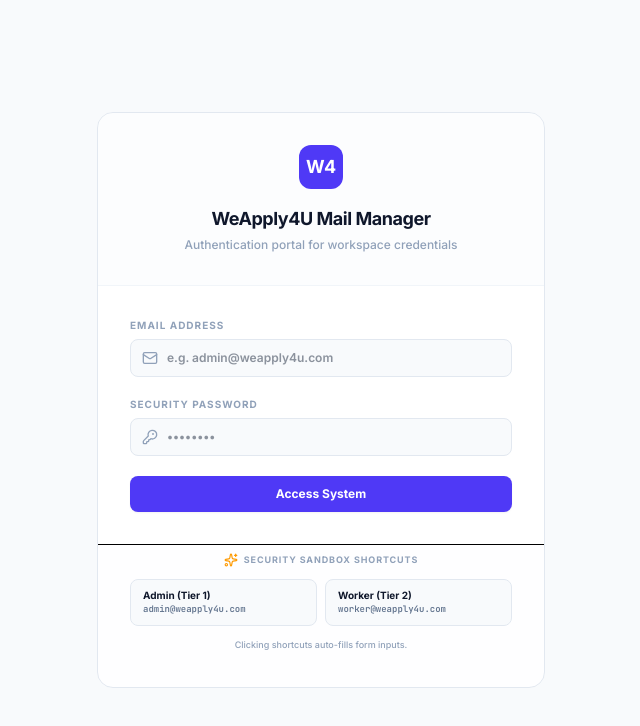
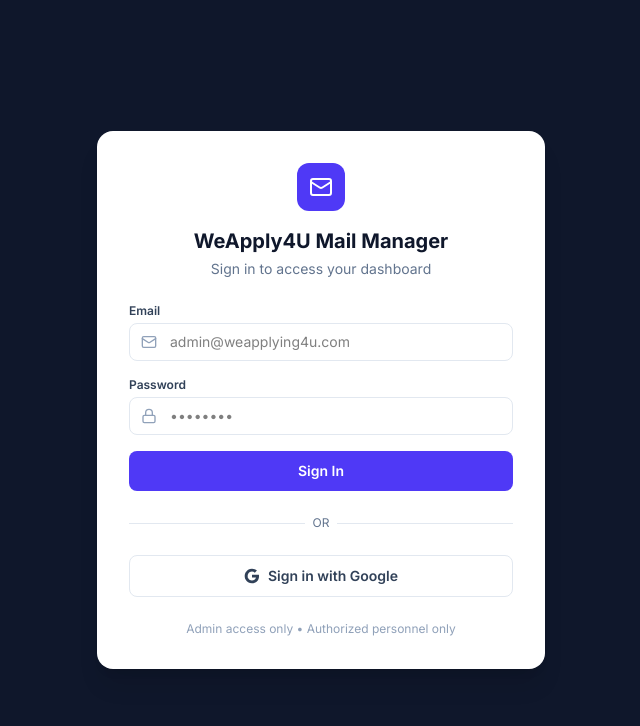
Before and after one commit to badejumo3-spec/weapply-mail-manager, a React (Vite) app: page / in a window 1280 px wide. Shown: the top 726 px of the page, without its empty margins (319-959 px from the left). Built offline with nearby package versions, Linux system fonts and the light colour scheme.

Commit message:
Add Google OAuth login for admins

```diff
--- a/src/App.tsx
+++ b/src/App.tsx
@@ -24,7 +24,29 @@
   const [syncing, setSyncing] = useState(false);
   const [panelError, setPanelError] = useState<string | null>(null);
   const [selectedEmail, setSelectedEmail] = useState<Email | null>(null);
+  const [oauthError, setOauthError] = useState<string | null>(null); // ✅ NEW: OAuth Error State
 
+  // ✅ NEW: Handle OAuth Token from URL (Must run on mount)
+  useEffect(() => {
+    const urlParams = new URLSearchParams(window.location.search);
+    const oauthToken = urlParams.get("token");
+    const oauthStatus = urlParams.get("oauth");
+
+    if (oauthToken && !token) {
+      localStorage.setItem("token", oauthToken);
+      setToken(oauthToken);
+      // Clean URL without refreshing
+      window.history.replaceState({}, document.title, "/");
+    }
+
+    if (oauthStatus === "denied") {
+      setOauthError("Access denied. Only authorized admin emails can login.");
+    } else if (oauthStatus === "error") {
+      setOauthError("OAuth login failed. Please try again.");
+    }
+  }, []);
+
+  // ✅ Existing: Validate Token and Fetch User
   useEffect(() => {
     const fetchMe = async () => {
       if (!token) {
@@ -63,6 +85,7 @@
     setToken(newToken);
     setUser(loggedUser);
     setActiveTab("otps");
+    setOauthError(null);
   };
 
   const handleLogout = () => {
@@ -72,6 +95,7 @@
     setEmailQueue([]);
     setClients([]);
     setLogs([]);
+    setOauthError(null);
   };
 
   const fetchEmails = useCallback(async () => {
@@ -216,7 +240,7 @@
   }
 
   if (!token || !user) {
-    return <Login onSuccess={handleLoginSuccess} />;
+    return <Login onSuccess={handleLoginSuccess} oauthError={oauthError} />;
   }
 
   // ✅ ThemeProvider MUST wrap the entire return JSX
@@ -233,10 +257,30 @@
         />
 
         <main className="flex-1 p-8 overflow-y-auto h-screen relative scrollbar">
+          {/* ✅ Show OAuth Error if present */}
+          {oauthError && (
+            <div className="mb-6 flex items-start space-x-2.5 p-4 rounded-xl bg-rose-50 dark:bg-rose-900/20 text-rose-800 dark:text-rose-300 text-xs font-semibold border border-rose-200 dark:border-rose-800">
+              <AlertCircle className="h-4.5 w-4.5 shrink-0" />
+              <span>{oauthError}</span>
+              <button
+                onClick={() => setOauthError(null)}
+                className="ml-auto text-rose-500 hover:text-rose-700"
+              >
+                ✕
+              </button>
+            </div>
+          )}
+
           {panelError && (
-            <div className="mb-6 flex items-start space-x-2.5 p-4 rounded-xl bg-amber-50 text-amber-800 text-xs font-semibold border border-amber-200">
+            <div className="mb-6 flex items-start space-x-2.5 p-4 rounded-xl bg-amber-50 dark:bg-amber-900/20 text-amber-800 dark:text-amber-300 text-xs font-semibold border border-amber-200 dark:border-amber-800">
               <AlertCircle className="h-4.5 w-4.5 shrink-0" />
               <span>{panelError}</span>
+              <button
+                onClick={() => setPanelError(null)}
+                className="ml-auto text-amber-500 hover:text-amber-700"
+              >
+                ✕
+              </button>
             </div>
           )}
 
--- a/src/components/Login.tsx
+++ b/src/components/Login.tsx
@@ -1,25 +1,20 @@
 import { useState } from "react";
-import { KeyRound, Mail, AlertCircle, ShieldAlert, Sparkles } from "lucide-react";
+import { Mail, Lock, Loader2, AlertCircle } from "lucide-react";
 
 interface LoginProps {
-  onSuccess: (token: string, user: { id: number; name: string; email: string; role: "ADMIN" | "WORKER" }) => void;
+  onSuccess: (token: string, user: any) => void;
 }
 
 export default function Login({ onSuccess }: LoginProps) {
   const [email, setEmail] = useState("");
   const [password, setPassword] = useState("");
-  const [error, setError] = useState<string | null>(null);
   const [loading, setLoading] = useState(false);
+  const [error, setError] = useState("");
 
-  const handleSubmit = async (e: React.FormEvent) => {
+  const handleLogin = async (e: React.FormEvent) => {
     e.preventDefault();
-    if (!email || !password) {
-      setError("Please fill out all login credentials.");
-      return;
-    }
-
-    setError(null);
     setLoading(true);
+    setError("");
 
     try {
       const res = await fetch("/api/auth/login", {
@@ -28,125 +23,121 @@
         body: JSON.stringify({ email, password }),
       });
 
+      if (!res.ok) {
         const data = await res.json();
-      if (!res.ok) {
-        throw new Error(data.error || "Authentication failed.");
+        throw new Error(data.error || "Login failed");
       }
 
+      const data = await res.json();
       onSuccess(data.token, data.user);
     } catch (err: any) {
-      setError(err?.message || "Inability to contact service database.");
+      setError(err.message);
     } finally {
       setLoading(false);
     }
   };
 
-  // Pre-seed helper connections for fast verification
-  const handleShortcutLogin = (role: "ADMIN" | "WORKER") => {
-    if (role === "ADMIN") {
-      setEmail("admin@weapply4u.com");
-      setPassword("admin123");
-    } else {
-      setEmail("worker@weapply4u.com");
-      setPassword("worker123");
-    }
-    setError(null);
+  const handleGoogleLogin = () => {
+    // Redirect to Google OAuth
+    window.location.href = "/api/oauth/google";
   };
 
   return (
-    <div id="login-container" className="min-h-screen flex items-center justify-center bg-slate-50 px-4 py-12">
-      <div
-        id="login-wrapper"
-        className="w-full max-w-md bg-white rounded-2xl border border-slate-200 overflow-hidden"
-      >
-        <div className="px-8 py-8 text-center bg-slate-50/40 border-b border-slate-100">
-          <div className="mx-auto h-11 w-11 bg-indigo-600 text-white flex items-center justify-center rounded-xl font-bold text-lg select-none">
-            W4
+    <div className="min-h-screen flex items-center justify-center bg-slate-900 p-4">
+      <div className="w-full max-w-md bg-white rounded-2xl shadow-xl p-8 space-y-6">
+        <div className="text-center">
+          <div className="w-12 h-12 bg-indigo-600 rounded-xl flex items-center justify-center mx-auto mb-4">
+            <Mail className="h-6 w-6 text-white" />
           </div>
-          <h1 className="mt-4 text-lg font-bold text-slate-900 tracking-tight">WeApply4U Mail Manager</h1>
-          <p className="mt-1 text-xs text-slate-400 font-medium">Authentication portal for workspace credentials</p>
+          <h1 className="text-xl font-bold text-slate-900">WeApply4U Mail Manager</h1>
+          <p className="text-sm text-slate-500 mt-1">Sign in to access your dashboard</p>
         </div>
 
-        <form onSubmit={handleSubmit} className="p-8 space-y-5">
         {error && (
-            <div className="flex items-start space-x-2.5 p-3.5 rounded-xl bg-rose-50 text-rose-700 text-xs font-semibold border border-rose-100 animate-pulse italic">
-              <AlertCircle className="h-4 w-4 shrink-0 mt-0.5" />
+          <div className="flex items-center gap-2 p-3 rounded-lg bg-red-50 text-red-700 text-sm">
+            <AlertCircle className="h-4 w-4 shrink-0" />
             <span>{error}</span>
           </div>
         )}
 
-          <div className="space-y-1.5">
-            <label className="text-[10px] font-bold text-slate-400 uppercase tracking-widest block">Email Address</label>
+        <form onSubmit={handleLogin} className="space-y-4">
+          <div>
+            <label className="block text-xs font-semibold text-slate-700 mb-1">Email</label>
             <div className="relative">
-              <span className="absolute inset-y-0 left-0 pl-3 flex items-center text-slate-400 pointer-events-none">
-                <Mail className="h-4 w-4" />
-              </span>
+              <Mail className="absolute left-3 top-1/2 -translate-y-1/2 h-4 w-4 text-slate-400" />
               <input
-                id="login-email-input"
                 type="email"
                 value={email}
                 onChange={(e) => setEmail(e.target.value)}
-                placeholder="e.g. admin@weapply4u.com"
-                className="w-full pl-9 pr-4 py-2.5 bg-slate-50 border border-slate-200 focus:border-indigo-650 focus:bg-white rounded-lg text-xs font-semibold text-slate-800 transition-all focus:ring-1 focus:ring-indigo-650 focus:outline-hidden"
+                className="w-full pl-10 pr-4 py-2 border border-slate-200 rounded-lg text-sm focus:outline-hidden focus:ring-2 focus:ring-indigo-600"
+                placeholder="admin@weapplying4u.com"
+                required
               />
             </div>
           </div>
 
-          <div className="space-y-1.5">
-            <label className="text-[10px] font-bold text-slate-400 uppercase tracking-widest block">Security Password</label>
+          <div>
+            <label className="block text-xs font-semibold text-slate-700 mb-1">Password</label>
             <div className="relative">
-              <span className="absolute inset-y-0 left-0 pl-3 flex items-center text-slate-400 pointer-events-none">
-                <KeyRound className="h-4 w-4" />
-              </span>
+              <Lock className="absolute left-3 top-1/2 -translate-y-1/2 h-4 w-4 text-slate-400" />
               <input
-                id="login-password-input"
                 type="password"
                 value={password}
                 onChange={(e) => setPassword(e.target.value)}
+                className="w-full pl-10 pr-4 py-2 border border-slate-200 rounded-lg text-sm focus:outline-hidden focus:ring-2 focus:ring-indigo-600"
                 placeholder="••••••••"
-                className="w-full pl-9 pr-4 py-2.5 bg-slate-50 border border-slate-200 focus:border-indigo-650 focus:bg-white rounded-lg text-xs font-semibold text-slate-800 transition-all focus:ring-1 focus:ring-indigo-650 focus:outline-hidden"
+                required
               />
             </div>
           </div>
 
           <button
-            id="login-submit-btn"
             type="submit"
             disabled={loading}
-            className="w-full py-2.5 text-xs font-bold rounded-lg bg-indigo-600 hover:bg-indigo-700 transition-all text-white disabled:opacity-50 cursor-pointer shadow-xs"
+            className="w-full py-2.5 bg-indigo-600 hover:bg-indigo-700 text-white rounded-lg text-sm font-semibold transition-colors disabled:opacity-50 flex items-center justify-center gap-2"
           >
-            {loading ? "Verifying Keys..." : "Access System"}
+            {loading ? <Loader2 className="h-4 w-4 animate-spin" /> : null}
+            {loading ? "Signing in..." : "Sign In"}
           </button>
         </form>
 
-        {/* Shortcuts Panel for direct testing */}
-        <div className="px-8 pb-8 pt-2 border-t border-slate-150/40 bg-slate-50/20 text-center space-y-3">
-          <div className="flex items-center justify-center space-x-1.5 text-slate-400">
-            <Sparkles className="h-3.5 w-3.5 text-amber-500" />
-            <span className="text-[9px] font-bold uppercase tracking-widest text-slate-400">Security Sandbox Shortcuts</span>
+        <div className="relative">
+          <div className="absolute inset-0 flex items-center">
+            <div className="w-full border-t border-slate-200"></div>
+          </div>
+          <div className="relative flex justify-center text-xs">
+            <span className="px-2 bg-white text-slate-500">OR</span>
+          </div>
         </div>
 
-          <div className="grid grid-cols-2 gap-2">
         <button
-              id="autologin-admin-btn"
-              onClick={() => handleShortcutLogin("ADMIN")}
-              className="px-3 py-2 text-left bg-slate-50 hover:bg-slate-100 rounded-lg border border-slate-200 transition-all cursor-pointer group"
+          onClick={handleGoogleLogin}
+          className="w-full py-2.5 bg-white hover:bg-slate-50 text-slate-700 rounded-lg text-sm font-semibold transition-colors border border-slate-200 flex items-center justify-center gap-2"
         >
-              <p className="text-[10px] font-bold text-slate-900 group-hover:text-indigo-600">Admin (Tier 1)</p>
-              <p className="text-[9px] font-mono font-semibold text-slate-500 truncate">admin@weapply4u.com</p>
+          <svg className="h-4 w-4" viewBox="0 0 24 24">
+            <path
+              fill="currentColor"
+              d="M22.56 12.25c0-.78-.07-1.53-.2-2.25H12v4.26h5.92c-.26 1.37-1.04 2.53-2.21 3.31v2.77h3.57c2.08-1.92 3.28-4.74 3.28-8.09z"
+            />
+            <path
+              fill="currentColor"
+              d="M12 23c2.97 0 5.46-.98 7.28-2.66l-3.57-2.77c-.98.66-2.23 1.06-3.71 1.06-2.86 0-5.29-1.93-6.16-4.53H2.18v2.84C3.99 20.53 7.7 23 12 23z"
+            />
+            <path
+              fill="currentColor"
+              d="M5.84 14.09c-.22-.66-.35-1.36-.35-2.09s.13-1.43.35-2.09V7.07H2.18C1.43 8.55 1 10.22 1 12s.43 3.45 1.18 4.93l2.85-2.22.81-.62z"
+            />
+            <path
+              fill="currentColor"
+              d="M12 5.38c1.62 0 3.06.56 4.21 1.64l3.15-3.15C17.45 2.09 14.97 1 12 1 7.7 1 3.99 3.47 2.18 7.07l3.66 2.84c.87-2.6 3.3-4.53 6.16-4.53z"
+            />
+          </svg>
+          Sign in with Google
         </button>
 
-            <button
-              id="autologin-worker-btn"
-              onClick={() => handleShortcutLogin("WORKER")}
-              className="px-3 py-2 text-left bg-slate-50 hover:bg-slate-100 rounded-lg border border-slate-200 transition-all cursor-pointer group"
-            >
-              <p className="text-[10px] font-bold text-slate-900 group-hover:text-indigo-600">Worker (Tier 2)</p>
-              <p className="text-[9px] font-mono font-semibold text-slate-500 truncate">worker@weapply4u.com</p>
-            </button>
-          </div>
-          <span className="text-[9px] font-medium text-slate-400 block pb-1">Clicking shortcuts auto-fills form inputs.</span>
-        </div>
+        <p className="text-xs text-slate-400 text-center">
+          Admin access only • Authorized personnel only
+        </p>
       </div>
     </div>
   );
```
Also changed, not shown: 1 other file (tests, documents, lock files or other folders). Lines whose indentation alone changed are shown as unchanged.
